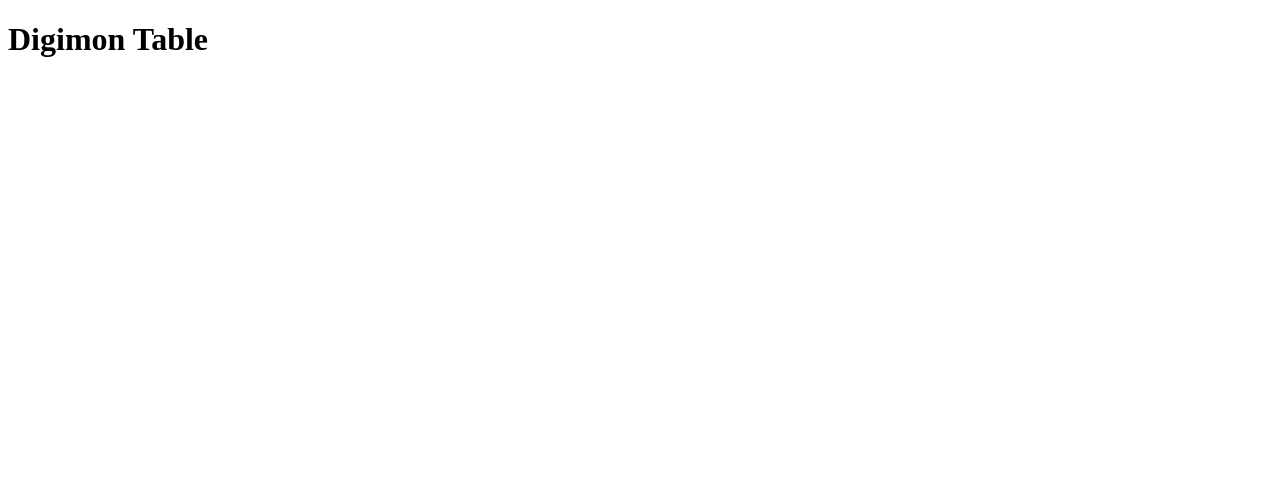
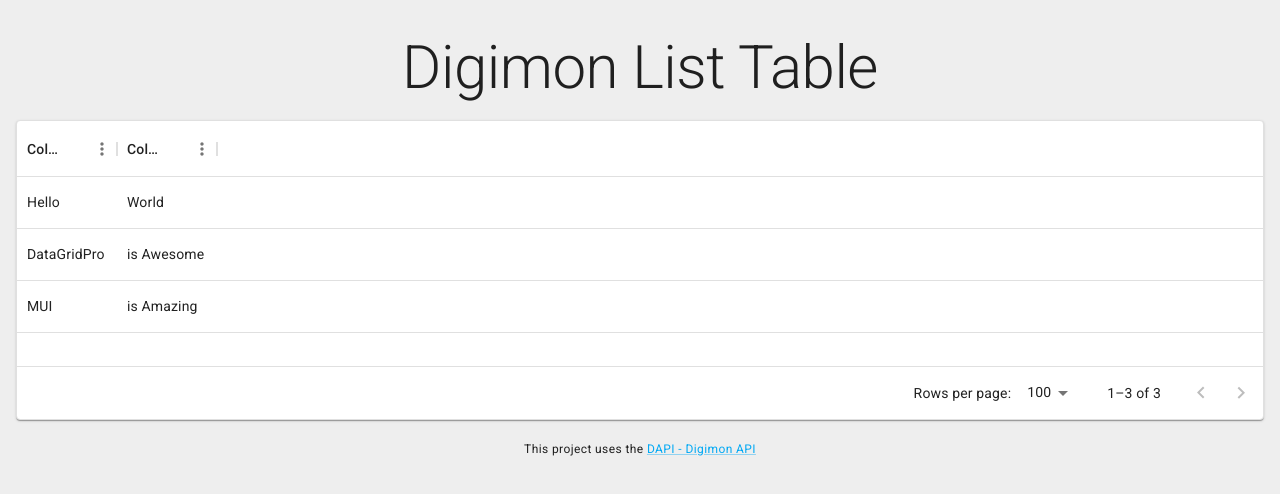
Before and after one commit to belvieir4/digimon-table, a React (Vite) app: page / in a window 1280 px wide. Shown: the top 494 px of the page. Built offline with nearby package versions, Linux system fonts and the light colour scheme.

Commit message:
feat: added datatable and layout improvements

```diff
--- a/package.json
+++ b/package.json
@@ -15,8 +15,10 @@
     "@fontsource/roboto": "^5.0.8",
     "@mui/icons-material": "^5.14.18",
     "@mui/material": "^5.14.18",
+    "@mui/x-data-grid": "^6.18.2",
     "react": "^18.2.0",
-    "react-dom": "^18.2.0"
+    "react-dom": "^18.2.0",
+    "react-router-dom": "^6.20.0"
   },
   "devDependencies": {
     "@types/react": "^18.2.37",
--- a/src/App.tsx
+++ /dev/null
@@ -1,10 +0,0 @@
-
-
-function App() {
-
-  return (
-    <h1>Digimon Table</h1>
-  )
-}
-
-export default App
--- a/src/main.tsx
+++ b/src/main.tsx
@@ -1,14 +1,20 @@
-import React from 'react'
-import ReactDOM from 'react-dom/client'
-import App from './App.tsx'
-import '@fontsource/roboto/300.css';
-import '@fontsource/roboto/400.css';
-import '@fontsource/roboto/500.css';
-import '@fontsource/roboto/700.css';
+import React from "react";
+import ReactDOM from "react-dom/client";
+import "@fontsource/roboto/300.css";
+import "@fontsource/roboto/400.css";
+import "@fontsource/roboto/500.css";
+import "@fontsource/roboto/700.css";
+import { ThemeProvider } from "@mui/material";
+import theme from "./theme.ts";
+import { RouterProvider } from "react-router-dom";
+import { router } from "./router.tsx";
+import CssBaseline from "@mui/material/CssBaseline";
 
-
-ReactDOM.createRoot(document.getElementById('root')!).render(
+ReactDOM.createRoot(document.getElementById("root")!).render(
   <React.StrictMode>
-    <App />
-  </React.StrictMode>,
-)
+    <ThemeProvider theme={theme}>
+      <CssBaseline />
+      <RouterProvider router={router} />
+    </ThemeProvider>
+  </React.StrictMode>
+);
--- /dev/null
+++ b/src/pages/Detail.tsx
@@ -0,0 +1,13 @@
+import Typography from "@mui/material/Typography";
+import { useParams } from "react-router-dom";
+
+const Detail = () => {
+  const { id } = useParams<{ id: string }>();
+  return (
+    <Typography variant="h2" component="h1" gutterBottom>
+      Digimon Detail - {id}
+    </Typography>
+  );
+};
+
+export default Detail;
--- /dev/null
+++ b/src/pages/Home.tsx
@@ -0,0 +1,49 @@
+import Typography from "@mui/material/Typography";
+import { DataGrid, GridRowsProp, GridColDef } from "@mui/x-data-grid";
+import Box from "@mui/system/Box";
+import theme from "../theme";
+import Link from "@mui/material/Link";
+
+const Home = () => {
+  const rows: GridRowsProp = [
+    { id: 1, col1: "Hello", col2: "World" },
+    { id: 2, col1: "DataGridPro", col2: "is Awesome" },
+    { id: 3, col1: "MUI", col2: "is Amazing" },
+  ];
+
+  const columns: GridColDef[] = [
+    { field: "col1", headerName: "Column 1" },
+    { field: "col2", headerName: "Column 2" },
+  ];
+
+  return (
+    <>
+      <Box sx={{ textAlign: "center", margin: theme.spacing(3) }}>
+        <Typography variant="h2" component="h1" mt={4}>
+          Digimon List Table
+        </Typography>
+      </Box>
+      <div style={{ height: 300, width: "auto", margin: theme.spacing(3) }}>
+        <DataGrid
+          rows={rows}
+          columns={columns}
+          onRowClick={(row) => console.log(row)}
+          sx={{
+            boxShadow: 1,
+            backgroundColor: "#fff",
+          }}
+        />
+      </div>
+      <Box sx={{ textAlign: "center", margin: theme.spacing(3) }}>
+        <Typography variant="caption" m={2}>
+          This project uses the{" "}
+          <Link href="https://digimon-api.com" variant="inherit">
+            DAPI - Digimon API
+          </Link>
+        </Typography>
+      </Box>
+    </>
+  );
+};
+
+export default Home;
--- /dev/null
+++ b/src/router.tsx
@@ -0,0 +1,20 @@
+import { createBrowserRouter } from "react-router-dom";
+import Home from "./pages/Home";
+import Detail from "./pages/Detail";
+
+export const router = createBrowserRouter([
+  {
+    path: "/",
+    // element: null, // layout geral
+    children: [
+      {
+        path: "",
+        element: <Home />, // pagina da tabela
+      },
+      {
+        path: "digimon/:id",
+        element: <Detail />, // pagina de detalhe
+      },
+    ],
+  },
+]);
--- /dev/null
+++ b/src/theme.ts
@@ -0,0 +1,19 @@
+import { createTheme } from "@mui/material/styles";
+import type {} from "@mui/x-data-grid/themeAugmentation";
+
+const theme = createTheme({
+  palette: {
+    primary: {
+      main: "#03A9F4",
+    },
+    secondary: {
+      main: "#FF9800",
+    },
+    background: {
+      default: "#EEE",
+    },
+  },
+  spacing: [0, 4, 8, 16, 32, 64],
+});
+
+export default theme;
```
Also changed, not shown: 2 other files (tests, documents, lock files or other folders).
